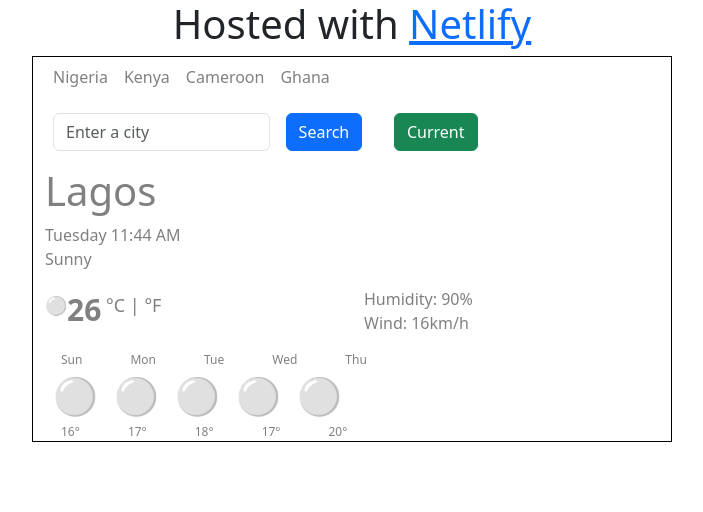
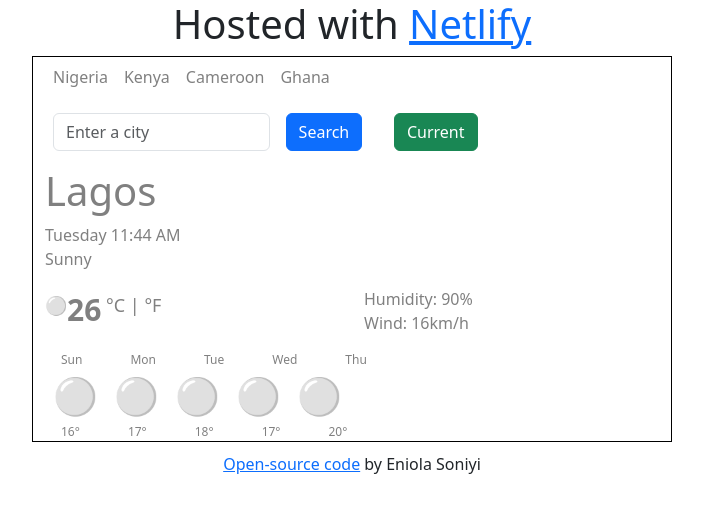
Before and after one commit to Hennieshow/SheCodes-Tasks, a plain HTML site: page index.html in a window 1280 px wide. Shown: the whole page, without its empty margins (288-991 px from the left). Drawn offline with nearby package versions, Linux system fonts and the light colour scheme.

Commit message:
Added the gitHub link

```diff
--- a/index.html
+++ b/index.html
@@ -87,6 +87,7 @@
         <div>20&deg;</div>
       </div>
     </div>
+    <p id="gitLink"><a href="https://github.com/Hennieshow/Weather-App">Open-source code</a> by Eniola Soniyi</p>
     <script src="index.js"></script>
   </body>
 </html>
--- a/styles.css
+++ b/styles.css
@@ -37,3 +37,8 @@ body {
 .netlify {
   text-align: center;
 }
+
+#gitLink {
+  text-align: center;
+  padding-top: 10px;
+}
```
